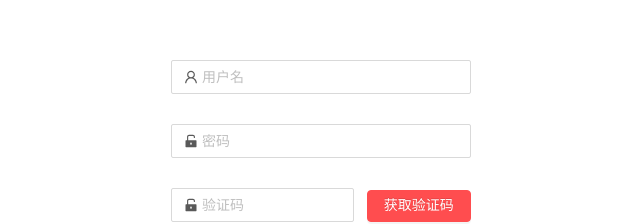
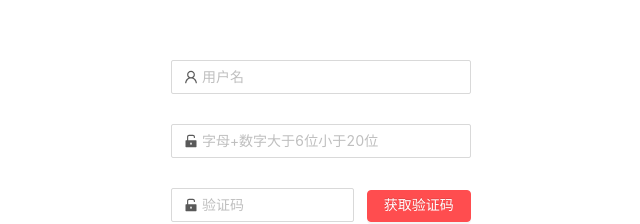
Before and after one commit to zhoulei-git2020/react, a React app: page / in a window 1280 px wide. Shown: the part 243-467 px from the top of the page, without its empty margins (319-959 px from the left). Built offline with nearby package versions, Linux system fonts and the light colour scheme.

Commit message:
拦截器创建

```diff
--- a/package.json
+++ b/package.json
@@ -12,6 +12,7 @@
     "@typescript-eslint/eslint-plugin": "^4.5.0",
     "@typescript-eslint/parser": "^4.5.0",
     "antd": "^4.8.0",
+    "axios": "^0.21.0",
     "babel-eslint": "^10.1.0",
     "babel-jest": "^26.6.0",
     "babel-loader": "8.1.0",
@@ -36,6 +37,7 @@
     "file-loader": "6.1.1",
     "fs-extra": "^9.0.1",
     "html-webpack-plugin": "4.5.0",
+    "http-proxy-middleware": "^1.0.6",
     "identity-obj-proxy": "3.0.0",
     "jest": "26.6.0",
     "jest-circus": "26.6.0",
--- /dev/null
+++ b/src/utils/validate.js
@@ -0,0 +1 @@
+export const validate_password = /^(?![0-9]+$)(?![a-zA-Z]+$)[0-9A-Za-z]{6,20}$/;
--- a/src/views/login/LoginForm.js
+++ b/src/views/login/LoginForm.js
@@ -1,9 +1,10 @@
 import React, {Component, Fragment} from "react";
 
 //ANTD
-import { Form, Input, Button, Checkbox,Row, Col } from 'antd';
+import { Form, Input, Button, Checkbox,Row, Col, message } from 'antd';
 import { UserOutlined, LockOutlined,UnlockFilled } from '@ant-design/icons';
-
+//验证规则导入
+import {validate_password} from "../../utils/validate"
 
 class LoginForm extends Component{
     constructor(){
@@ -37,7 +38,7 @@ class LoginForm extends Component{
                             name="normal_login"
                             className="login-form"
                             initialValues={{ remember: true }}
-                            onFinish={()=>this.onFinish}
+                            onFinish={this.onFinish}
                             >
                             <Form.Item
                                 name="username"
@@ -59,25 +60,32 @@ class LoginForm extends Component{
                                             {required: true, message: '密码不能为空' },
                                             // {min:6,message:"密码不能小于6位"},
                                             // {max:20,message:"密码不能大于20位"},
-                                            // {pattern:/^[0-9]*$/,message:"请输入数字"}
+                                            {pattern:validate_password,message:"密码长度不得小于6位或大于20位"}
 
-                                            ({getFieldValue})=>({
-                                                validator(rule,value){
-                                                    if(!value || getFieldValue('password')===value){
-                                                        return Promise.resolve();
-                                                    }
-                                                    return Promise.reject('')
-                                                }
-                                            }),
+                                            // ({getFieldValue})=>({
+                                            //     validator(rule,value){
+                                            //         if(value.length<6 || value.length>20){
+                                            //             return Promise.reject('密码长度不得小于6位或大于20位')
+                                            //         }else{
+                                            //             return Promise.resolve();
+                                            //         }
+
+                                            //     }
+                                            // }),
                                         ]
                                       }
                             >
-                                <Input prefix={<UnlockFilled className="site-form-item-icon" />} placeholder="密码" />
+                                <Input prefix={<UnlockFilled className="site-form-item-icon" />} placeholder='字母+数字大于6位小于20位' />
                             </Form.Item>
 
                             <Form.Item
                                 name="code"
-                                rules={[{ required: true, message: '请输入验证码' }]}
+                                rules={
+                                            [
+                                                {required: true, message: '验证码不能为空' },
+                                                {len:6,message:'请输入长度位6位验证码'  }
+                                            ]
+                                      }
                             >
                                 <Row gutter={13}>
                                     <Col span={15}>
```
Also changed, not shown: src/setupProxy.js (added, +14 -0 lines), src/utils/request.js (added, +28 -0 lines), 1 other file (tests, documents, lock files or other folders).
